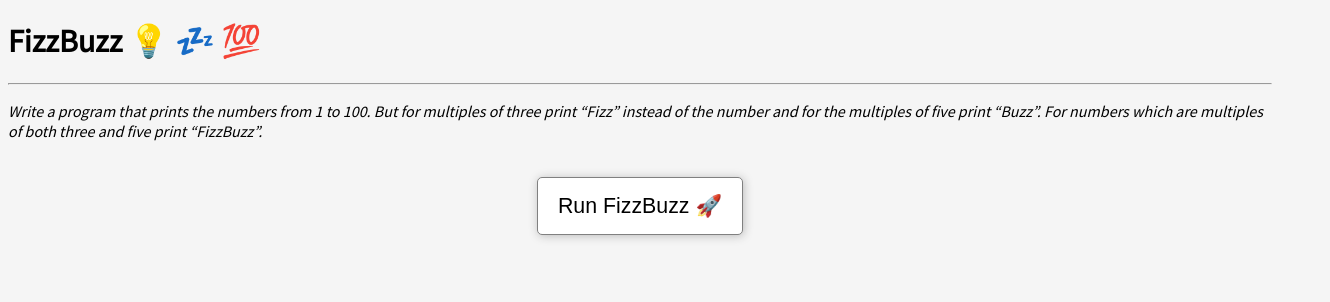
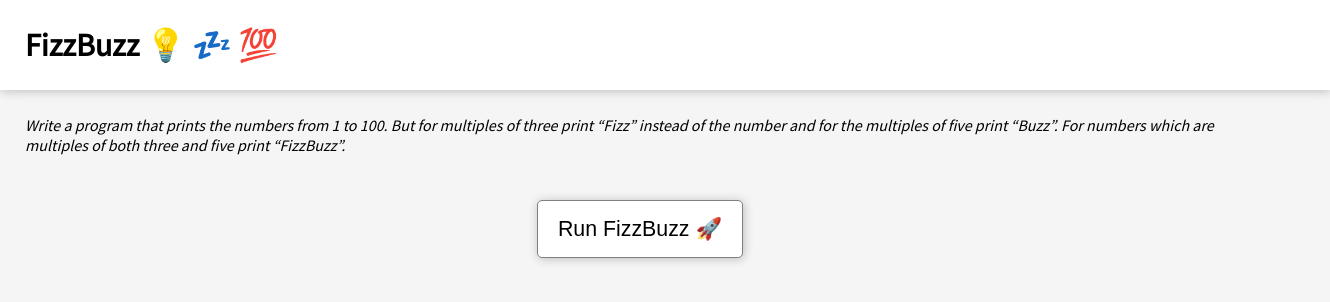
Before and after one commit to ajzeller/fizzbuzz, a plain HTML site: page index.html in a window 1280 px wide. Shown: the whole page, 1330 px wide, since content can reach past the window. Drawn offline with nearby package versions, Linux system fonts and the light colour scheme.

Commit message:
cleaned up title style

```diff
--- a/index.html
+++ b/index.html
@@ -17,7 +17,10 @@
  </head>
 
  <body>
-   <h1>FizzBuzz 💡 💤 💯</h1><hr />
+   <div class="nav_bar">
+      <h1>FizzBuzz 💡 💤 💯</h1>
+   </div>
+
      <p>
        <i> Write a program that prints the numbers from 1 to 100. But for multiples of three print “Fizz” instead of the number and for the multiples of five print “Buzz”. For numbers which are multiples of both three and five print “FizzBuzz”.
 
--- a/styles.css
+++ b/styles.css
@@ -1,9 +1,16 @@
 body {
   font-family: 'Source Sans Pro', sans-serif;
   background: #f5f5f5;
+  margin: 0;
 }
 
+h1 {
+  margin: 0;
+}
 
+p {
+  margin: 25px;
+}
 .run_button {
   display: inline-block;
   font-size: 16pt;
@@ -16,6 +23,14 @@ body {
 
 }
 
+.nav_bar {
+  height: 100%;
+  width: 100%;
+  background: white;
+  box-shadow: 1px 1px 10px #bbb;
+  padding: 25px;
+
+}
 .button_container {
   text-align: center;
   margin: auto;
```
